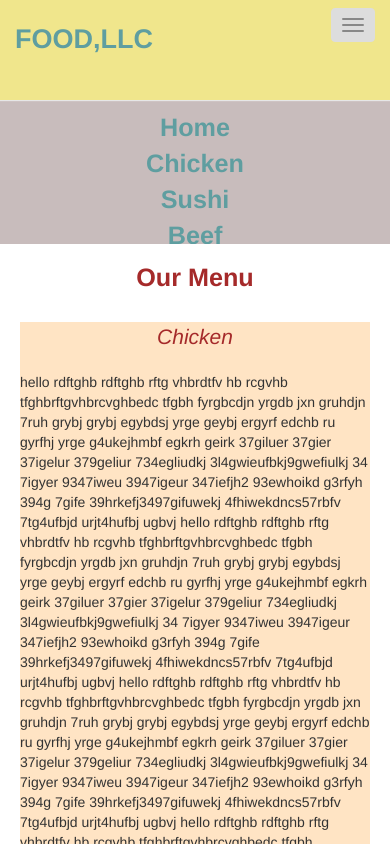
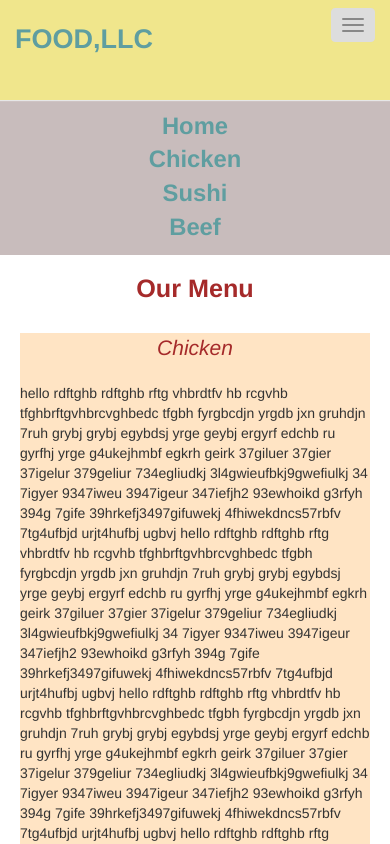
Before and after one commit to shalusubbai/Assignment-3, a plain HTML site: page index.html in a window 390 px wide. Both pictures are taken after a click on the button "Toggle navigation". Shown: the top 844 px of the page. Drawn offline with nearby package versions, Linux system fonts and the light colour scheme.

Commit message:
Update style.css

```diff
--- a/css/style.css
+++ b/css/style.css
@@ -23,7 +23,7 @@
 #nav-list a{
 	Color: cadetblue;
 	font-weight: bold;
-	font-size: 1.8em;
+	font-size: 1.7em;
 	text-align: center;
 }
 #nav-list a:hover{
@@ -66,7 +66,7 @@
 
 #collapsable-nav{
 	background-color: rgb(200, 188, 188);
-	height:144px;
+	height:155px;
 	text-align: center;
 }
 }
```
